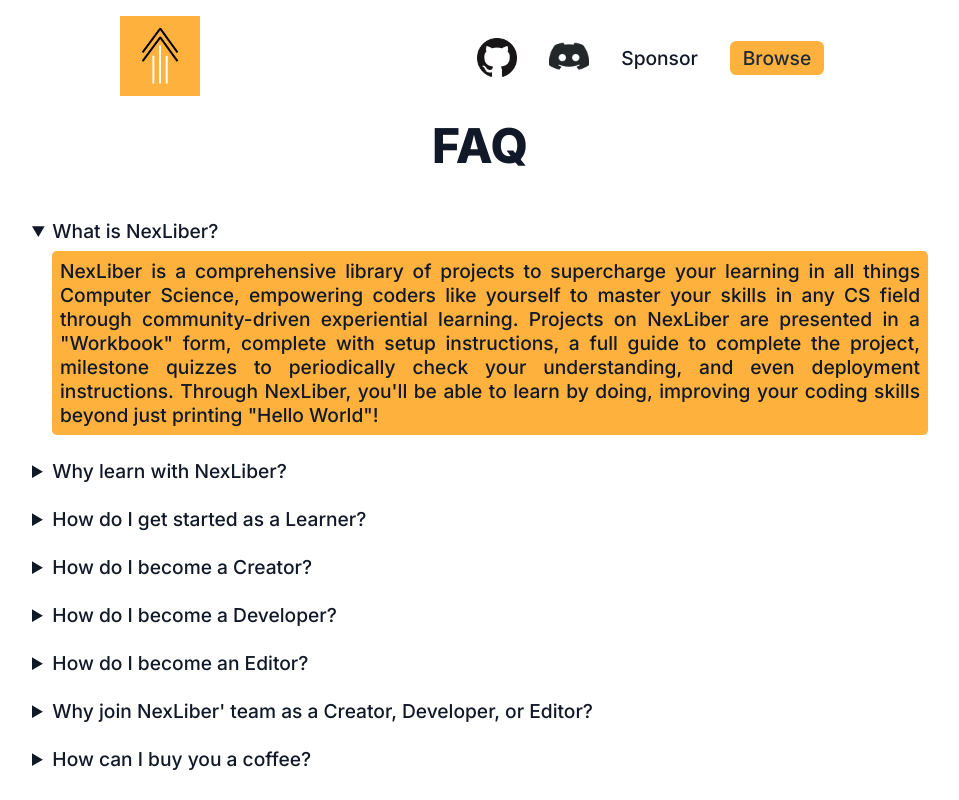
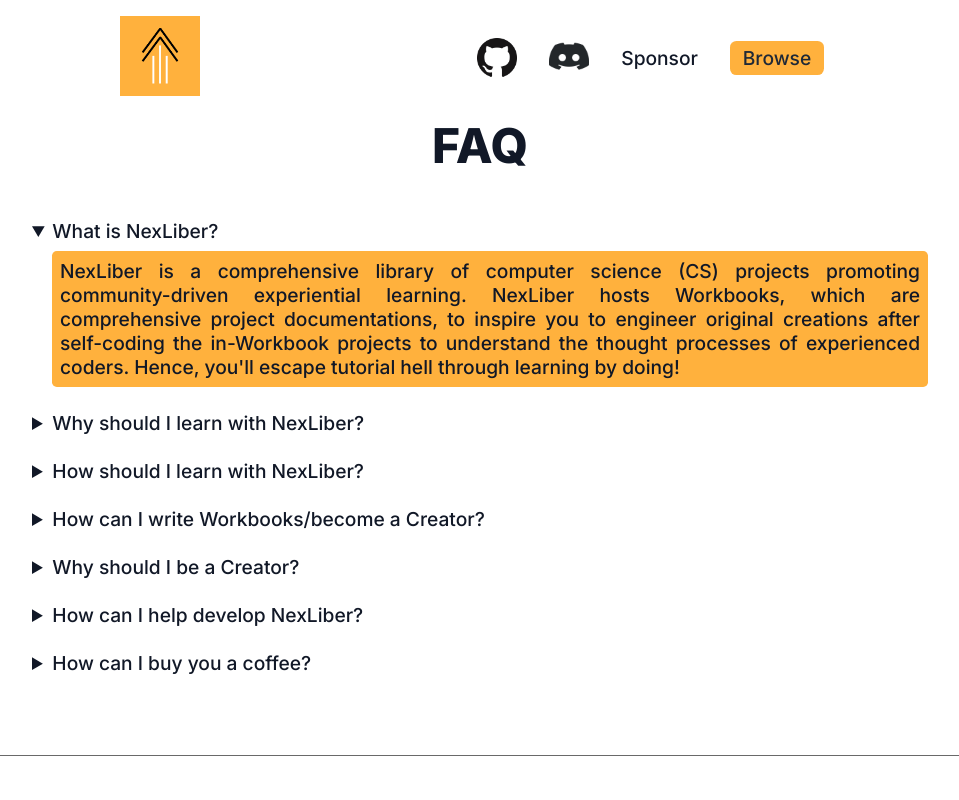
Before and after one commit to xyntechx/NexLiber-v1, a Next.js app: page /faq in a window 1280 px wide. Both pictures are taken after a click on the element "What is NexLiber?". Shown: the top 800 px of the page, without its empty margins (160-1119 px from the left). Built offline with nearby package versions, Linux system fonts and the light colour scheme.

Commit message:
✨ Update FAQ for v1.0

```diff
--- a/pages/faq.tsx
+++ b/pages/faq.tsx
@@ -31,141 +31,97 @@ const FAQ: NextPage = () => {
                     <details className={styles.question}>
                         <summary>What is NexLiber?</summary>
                         <div className={styles.answer}>
-                            NexLiber is a comprehensive library of projects to
-                            supercharge your learning in all things Computer
-                            Science, empowering coders like yourself to master
-                            your skills in any CS field through community-driven
-                            experiential learning. Projects on NexLiber are
-                            presented in a &quot;Workbook&quot; form, complete
-                            with setup instructions, a full guide to complete
-                            the project, milestone quizzes to periodically check
-                            your understanding, and even deployment
-                            instructions. Through NexLiber, you&apos;ll be able
-                            to learn by doing, improving your coding skills
-                            beyond just printing &quot;Hello World&quot;!
+                            NexLiber is a comprehensive library of computer
+                            science (CS) projects promoting community-driven
+                            experiential learning. NexLiber hosts Workbooks,
+                            which are comprehensive project documentations, to
+                            inspire you to engineer original creations after
+                            self-coding the in-Workbook projects to understand
+                            the thought processes of experienced coders. Hence,
+                            you&apos;ll escape tutorial hell through learning by
+                            doing!
                         </div>
                     </details>
                     <details className={styles.question}>
-                        <summary>Why learn with NexLiber?</summary>
+                        <summary>Why should I learn with NexLiber?</summary>
                         <div className={styles.answer}>
-                            NexLiber is a community-driven project in the sense
-                            that Learners, Creators, Developers, and Editors are
-                            coders from all over the globe who are
-                            interested/experienced in one or more CS fields.
-                            Moreover, NexLiber requires no account creation on
-                            the site itself, holding all community discussions
-                            and Q&A on our{" "}
+                            NexLiber Workbooks are written by experienced coders
+                            in different CS fields, allowing you to learn about
+                            and experiment with a variety of concepts and
+                            technologies. Our Workbooks are also complete with
+                            helpful features like interactive milestone quizzes
+                            to reinforce your understanding. You&apos;ll also be
+                            a part of NexLiber&apos;s global community on{" "}
                             <Link href="/community">
                                 <a className={styles.link} target="_blank">
                                     Discord
                                 </a>
                             </Link>{" "}
-                            server! Hence, NexLiber is a tight-knit global
-                            community of developers teaching each other and
-                            learning with each other.
+                            where you can connect, collaborate, and clarify
+                            doubts with fellow coders.
                         </div>
                     </details>
                     <details className={styles.question}>
-                        <summary>How do I get started as a Learner?</summary>
+                        <summary>How should I learn with NexLiber?</summary>
                         <div className={styles.answer}>
                             Visit the{" "}
                             <Link href="/library">
                                 <a className={styles.link}>Library</a>
-                            </Link>{" "}
-                            and try implementing a project! We have projects for
-                            beginner, intermediate, and advanced coders in all
-                            CS fields. Don&apos;t forget to join our{" "}
+                            </Link>
+                            , pick a Workbook, and implement the documented
+                            project yourself! If you would like to suggest a
+                            Workbook, drop a text at #workbook-requests in our{" "}
                             <Link href="/community">
                                 <a className={styles.link} target="_blank">
                                     Discord
                                 </a>
                             </Link>{" "}
-                            server too for the full community experience!
+                            server. Last but not least, have fun!
                         </div>
                     </details>
                     <details className={styles.question}>
-                        <summary>How do I become a Creator?</summary>
+                        <summary>
+                            How can I write Workbooks/become a Creator?
+                        </summary>
                         <div className={styles.answer}>
-                            Creators are coders who propose already-built
-                            projects and curate a Workbook to be included in
-                            NexLiber&apos;s{" "}
-                            <Link href="/library">
-                                <a className={styles.link}>Library</a>
-                            </Link>
-                            ! Rest assured that all projects created by a
-                            Creator will belong to the Creator. To become a
-                            Creator, follow the guide{" "}
-                            <Link href="https://github.com/xyntechx/NexLiber-Projects">
+                            Follow the guide{" "}
+                            <Link href="https://github.com/xyntechx/NexLiber-Projects#guide-for-creators">
                                 <a className={styles.link} target="_blank">
                                     here
                                 </a>
-                            </Link>
-                            . Also, join our{" "}
+                            </Link>{" "}
+                            and join our{" "}
                             <Link href="/community">
                                 <a className={styles.link} target="_blank">
                                     Discord
                                 </a>
                             </Link>{" "}
-                            server for seamless communication with Developers
-                            and Editors.
+                            server!
                         </div>
                     </details>
                     <details className={styles.question}>
-                        <summary>How do I become a Developer?</summary>
+                        <summary>Why should I be a Creator?</summary>
                         <div className={styles.answer}>
-                            Developers are coders experienced in Next.js who
-                            help with the development of NexLiber, updating the{" "}
-                            <Link href="/library">
-                                <a className={styles.link}>Library</a>
-                            </Link>{" "}
-                            with new Workbooks and implementing new features on
-                            NexLiber! To become a Developer, join our{" "}
-                            <Link href="/community">
-                                <a className={styles.link} target="_blank">
-                                    Discord
-                                </a>
-                            </Link>{" "}
-                            server and indicate your interest in the
-                            #dev-recruitment channel!
+                            Every Creator will earn a digital certificate after
+                            publishing at least 1 Workbook. More importantly,
+                            you will polish your coding and technical writing
+                            skills, and be a part of a supportive community
+                            filled with like-minded individuals.
                         </div>
                     </details>
                     <details className={styles.question}>
-                        <summary>How do I become an Editor?</summary>
+                        <summary>How can I help develop NexLiber?</summary>
                         <div className={styles.answer}>
-                            Editors are coders who manage and review the
-                            Workbook drafts of Creators! To become an Editor,
-                            you must first be a Creator who has launched at
-                            least 5 Workbooks on NexLiber. You should also join
-                            our{" "}
-                            <Link href="/community">
+                            Visit our{" "}
+                            <Link href="https://github.com/xyntechx/NexLiber">
                                 <a className={styles.link} target="_blank">
-                                    Discord
+                                    GitHub
                                 </a>
                             </Link>{" "}
-                            server for seamless communication with Developers
-                            and Creators.
-                        </div>
-                    </details>
-                    <details className={styles.question}>
-                        <summary>
-                            Why join NexLiber&apos; team as a Creator,
-                            Developer, or Editor?
-                        </summary>
-                        <div className={styles.answer}>
-                            Creators, Developers, and Editors will all earn
-                            digital certificates after creating, implementing,
-                            and managing at least 1 Workbook respectively. You
-                            will also stand to participate in giveaways after
-                            referring 5 friends to join NexLiber as Creators
-                            (see the #referral channel on{" "}
-                            <Link href="/community">
-                                <a className={styles.link} target="_blank">
-                                    Discord
-                                </a>
-                            </Link>{" "}
-                            for more information). All in all, you will gain
-                            invaluable experience and be a part of a supportive
-                            community filled with like-minded individuals.
+                            repository and submit an issue and/or pull request.
+                            Issues are for requesting new features/reporting
+                            bugs while pull requests are for implementing
+                            changes/improvements to NexLiber!
                         </div>
                     </details>
                     <details className={styles.question}>
```
